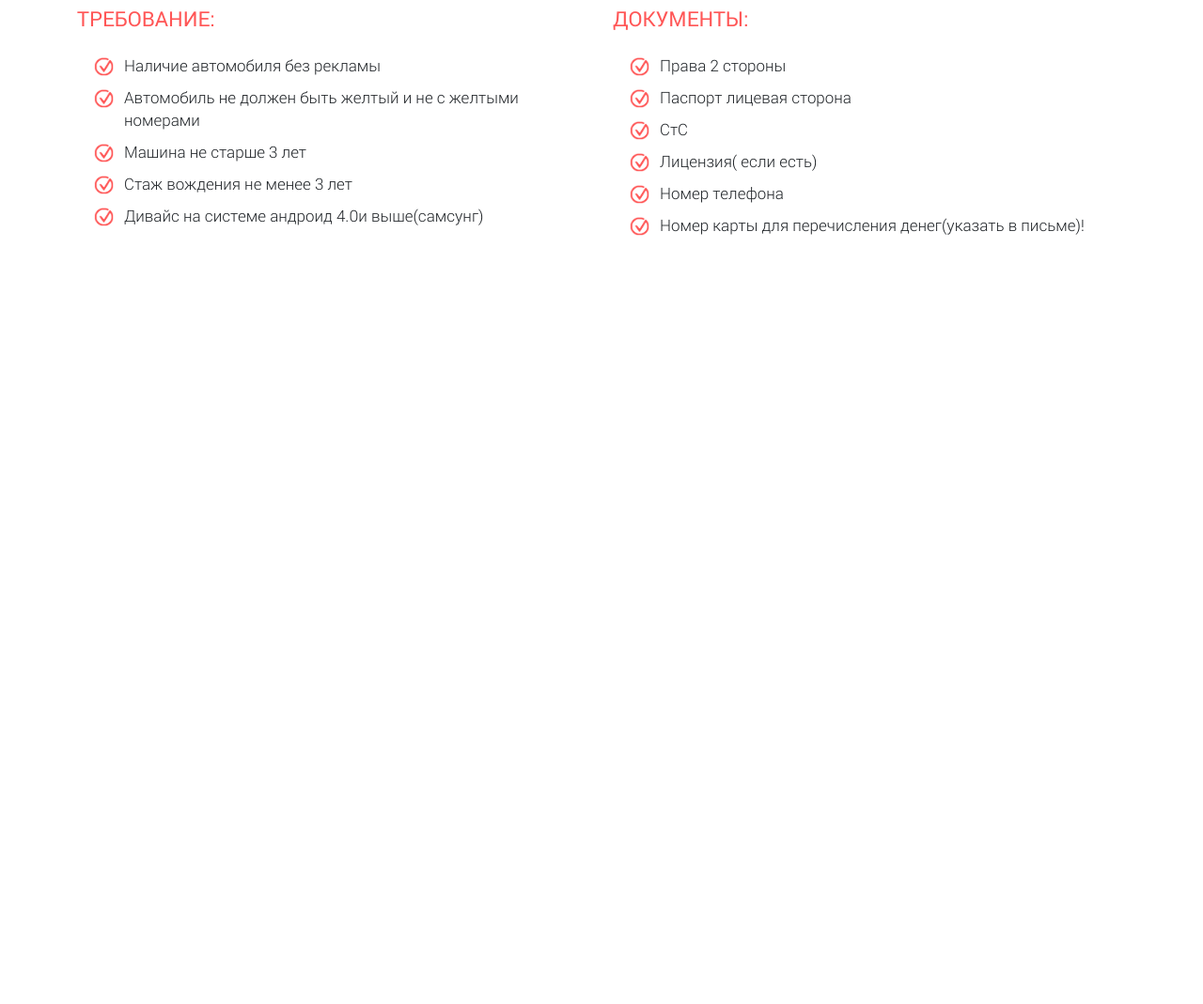
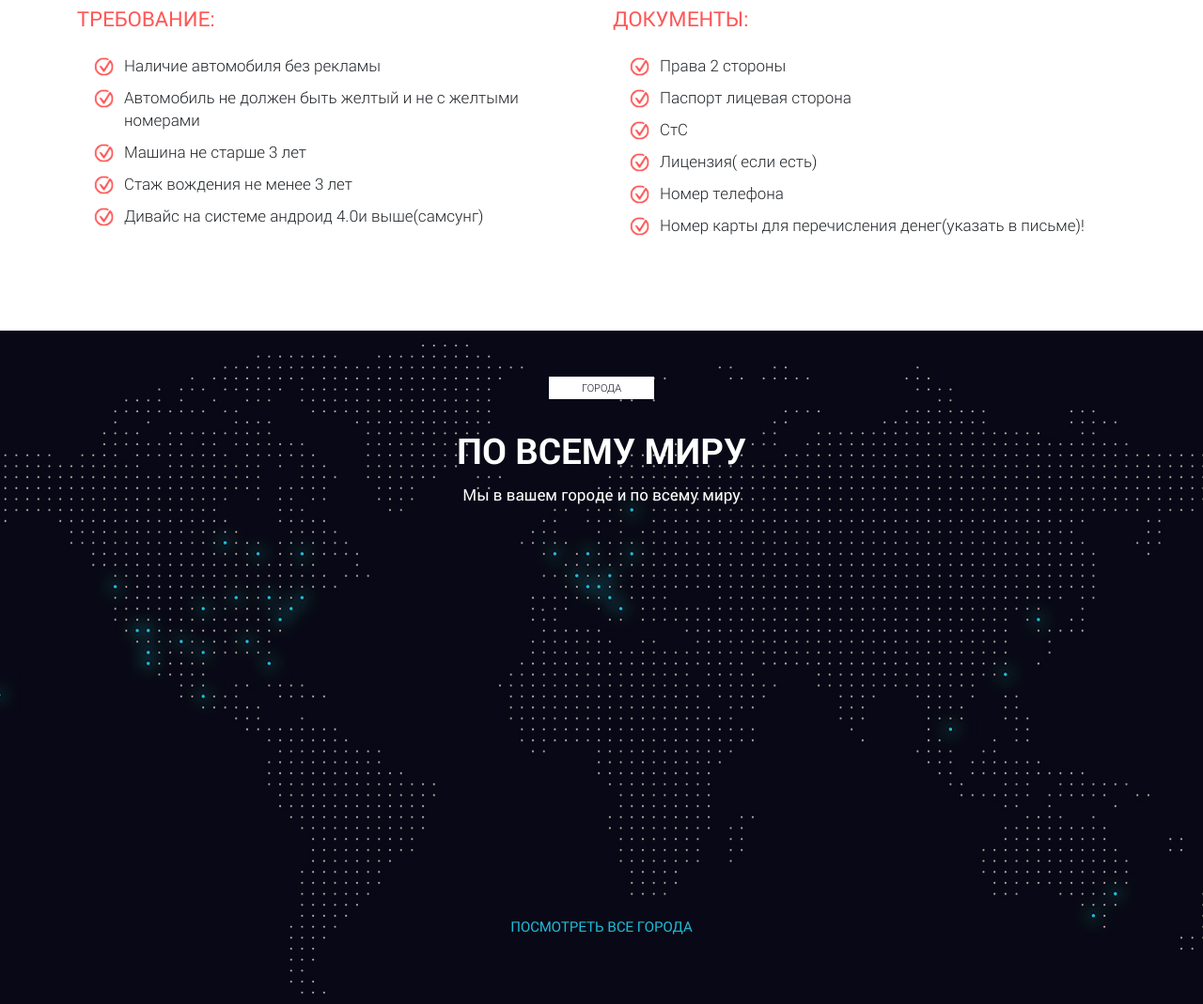
Before and after one commit to princessmononoke97/uber, a plain HTML site: page src/index.html in a window 1280 px wide. Shown: the part 4524-5593 px from the top of the page at 94% size. Before the commit the page ends 4876 px from the top, so only its background shows below. Drawn offline with Linux system fonts and the light colour scheme; a web font is replaced by a local one.

Commit message:
world section

```diff
--- a/src/index.html
+++ b/src/index.html
@@ -256,9 +256,9 @@
 
     <section class="choice">
         <div class="container">
-            <div class="label choice_label">Возможности</div>
-            <div class="title choice_title">Выбор - отличная штука!</div>
-            <div class="subtitle choice_subtitle">
+            <div class="label label_white">Возможности</div>
+            <div class="title title_white">Выбор - отличная штука!</div>
+            <div class="subtitle subtitle_white">
                 Закажите автомобиль, который подходит вам по стилю и бюджету
             </div>
             <div class="choice_descr">
@@ -379,5 +379,13 @@
             </div>
         </div>
     </section>
+
+    <section class="world">
+        <div class="container">
+            <div class="label label_white">Города</div>
+            <div class="title title_white">по всему миру</div>
+            <div class="subtitle subtitle_white">Мы в вашем городе и по всему миру</div>
+            <a href="#" class="world_link">посмотреть все города</a>
+    </section>
 </body>
 </html>
--- a/src/sass/style.sass
+++ b/src/sass/style.sass
@@ -48,6 +48,14 @@ header
     letter-spacing: normal
     text-align: center
     color: #222
+
+.label_white
+    background-color: #fff
+    color: #070716
+.title_white
+    color: #fff
+.subtitle_white
+    color: #fff
 
 .menu
     display: flex
@@ -264,13 +272,6 @@ header
         font-weight: 300
         text-align: center
         color: #222
-    &_label
-        background-color: #fff
-        color: #070716
-    &_title
-        color: #fff
-    &_subtitle
-       color: #fff
 
 .require
     padding: 68px 0 84px 0
@@ -313,3 +314,23 @@ header
             li
                 &:before
                     background: url('../icons/condition_red.png') center (center / cover) no-repeat
+
+.world
+    position: relative
+    min-height: 717px
+    padding: 49px 0
+    background: url('../img/bg/map_bg.jpg') center (center / cover) no-repeat
+    &_link
+        position: absolute
+        left: 50%
+        transform: translateX(-50%)
+        bottom: 49px
+        text-align: center
+        font-size: 15px
+        font-weight: 400
+        line-height: 68px
+        text-transform: uppercase
+        text-decoration: none
+        color: #1fbad6
+        &:hover
+            color: #fff
```
Also changed, not shown: src/css/style.min.css, 1 other file.
